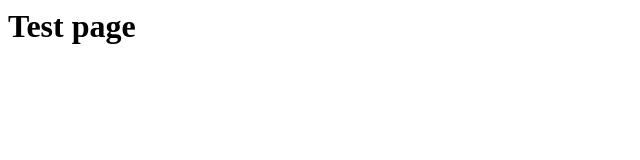
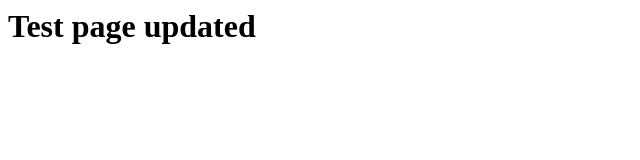
Before and after one commit to pmhayward/test, a plain HTML site: page index.html in a window 1280 px wide. Shown: the whole page, without its empty margins (0-640 px from the left). Drawn offline with Linux system fonts and the light colour scheme.

Commit message:
Update index.html

```diff
--- a/index.html
+++ b/index.html
@@ -1 +1 @@
-<h1>Test page</h1>
+<h1>Test page updated</h1>
```
